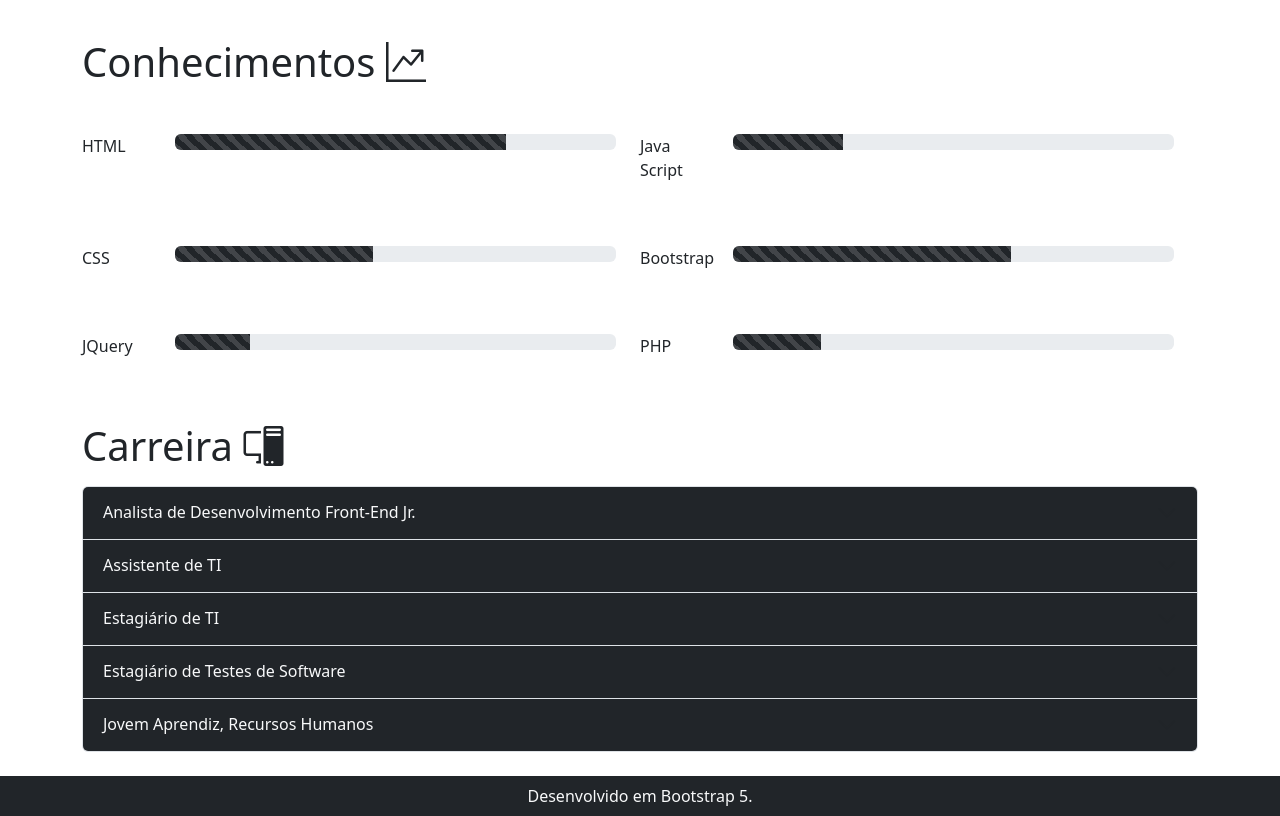
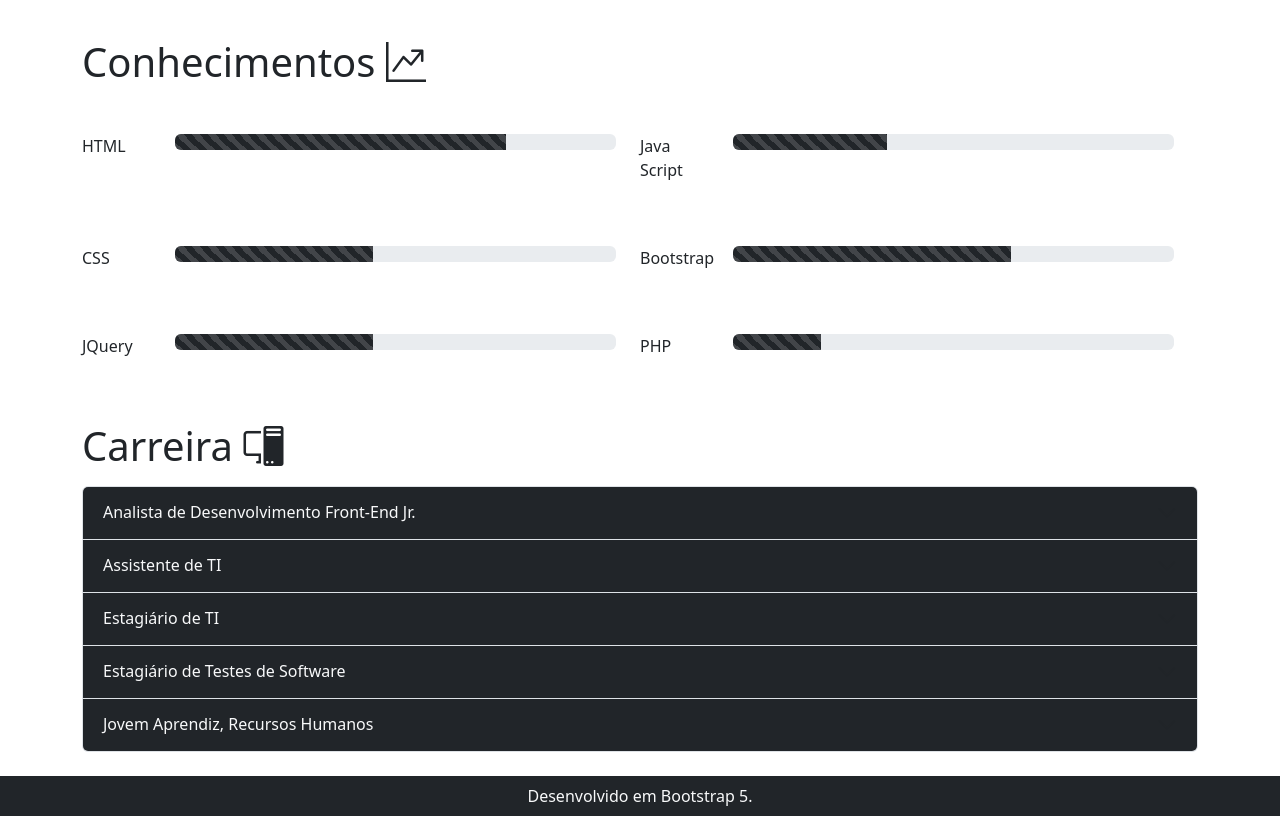
Before and after one commit to Lavechia1/curriculo_bootstrap, a plain HTML site: page index.html in a window 1280 px wide. Shown: the part 1180-1996 px from the top of the page. Drawn offline with nearby package versions, Linux system fonts and the light colour scheme.

Commit message:
Update index.html

```diff
--- a/index.html
+++ b/index.html
@@ -186,7 +186,7 @@
         </div>
         <div class="col col-9 col-lg-5 ">
           <div class="progress">
-            <div class="progress-bar bg-dark progress-bar-striped progress-bar-animated" role="progressbar" aria-label="Animated striped example" aria-valuenow="25" aria-valuemin="0" aria-valuemax="100" style="width: 25%"></div>
+            <div class="progress-bar bg-dark progress-bar-striped progress-bar-animated" role="progressbar" aria-label="Animated striped example" aria-valuenow="35" aria-valuemin="0" aria-valuemax="100" style="width: 35%"></div>
           </div>
         </div>
         </div>
@@ -217,7 +217,7 @@
       </div>
       <div class="col col-9 col-lg-5 ">
         <div class="progress">
-          <div class="progress-bar bg-dark progress-bar-striped progress-bar-animated" role="progressbar" aria-label="Animated striped example" aria-valuenow="17" aria-valuemin="0" aria-valuemax="100" style="width: 17%"></div>
+          <div class="progress-bar bg-dark progress-bar-striped progress-bar-animated" role="progressbar" aria-label="Animated striped example" aria-valuenow="45" aria-valuemin="0" aria-valuemax="100" style="width: 45%"></div>
         </div>
       </div>
       <div class="col col-3 col-lg-1"><!--col-9 vai ocupar o espaço de 9 colunas (tendo em vista o maximo de 12)-->
```
